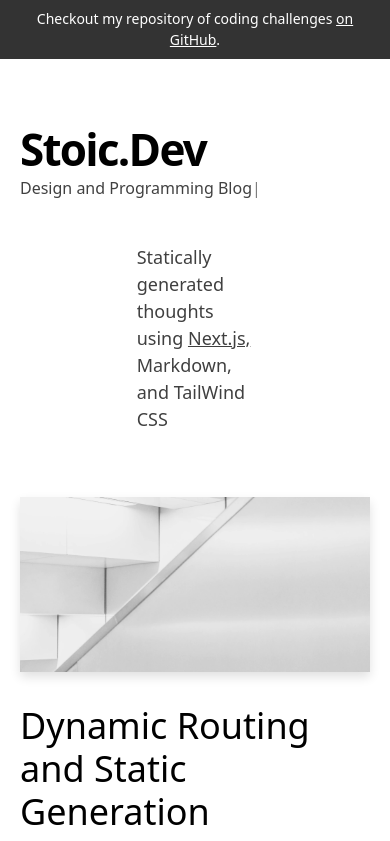
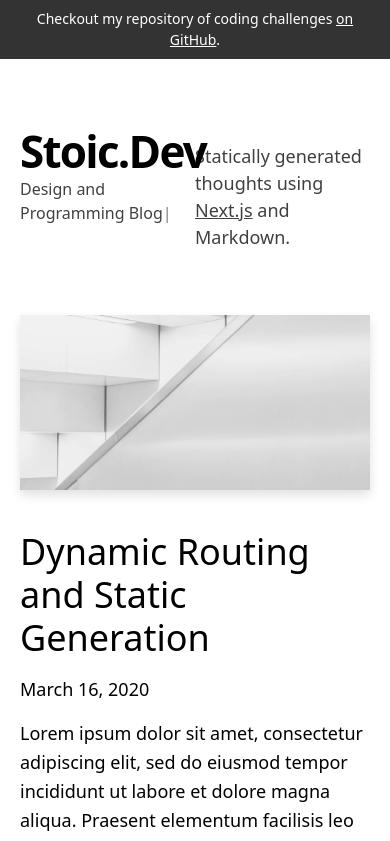
Before and after one commit to alexisdavalos/nextjs-blog, a Next.js app: page / in a window 390 px wide. Shown: the top 841 px of the page. Built offline with nearby package versions, Linux system fonts and the light colour scheme.

Commit message:
intro responsive fix

```diff
--- a/components/hero-post.js
+++ b/components/hero-post.js
@@ -13,10 +13,10 @@ export default function HeroPost({
 }) {
   return (
     <section>
-      <div className="mb-8 md:mb-16">
+      <div className="mb-10 md:mb-16">
         <CoverImage title={title} src={coverImage} slug={slug} />
       </div>
-      <div className="md:grid md:grid-cols-2 md:col-gap-8 lg:col-gap-8 mb-12 md:mb-18">
+      <div className="md:grid md:grid-cols-2 md:col-gap-8 lg:col-gap-8 mb-16 md:mb-18">
         <div>
           <h3 className="mb-4 text-4xl lg:text-6xl leading-tight">
             <Link as={`/posts/${slug}`} href="/posts/[slug]">
--- a/components/intro.js
+++ b/components/intro.js
@@ -4,8 +4,8 @@ import Typed from "react-typed";
 export default function Intro() {
   return (
     <>
-      <section className="flex-col md:flex-row flex items-center md:justify-between mt-16 mb-16 md:mb-12">
-        <div className="flex flex-col w-full">
+      <section className="flex-row md:flex-row flex items-center md:justify-between mt-16 mb-16 md:mb-12">
+        <div className="flex flex-col w-1/2">
           <h1 className="text-6xl md:text-5xl lg:text-7xl font-bold tracking-tighter leading-tight md:pr-8">
             Stoic.Dev
           </h1>
@@ -16,15 +16,15 @@ export default function Intro() {
             backSpeed={75}
           />
         </div>
-        <h4 className="text-left md:text-left text-lg opacity-75 mt-5 md:pl-8 w-1/3 sm:w-full">
+        <h4 className="text-left text-lg md:text-xl sm:text-base opacity-75 mt-5 md:pl-8 md:w-1/2 sm:w-1/2">
           Statically generated thoughts using{" "}
           <a
             href="https://nextjs.org/"
             className="underline hover:text-success duration-200 transition-colors"
           >
-            Next.js,
+            Next.js
           </a>{" "}
-          {CMS_NAME}, and TailWind CSS
+          and {CMS_NAME}.
         </h4>
       </section>
     </>
```
